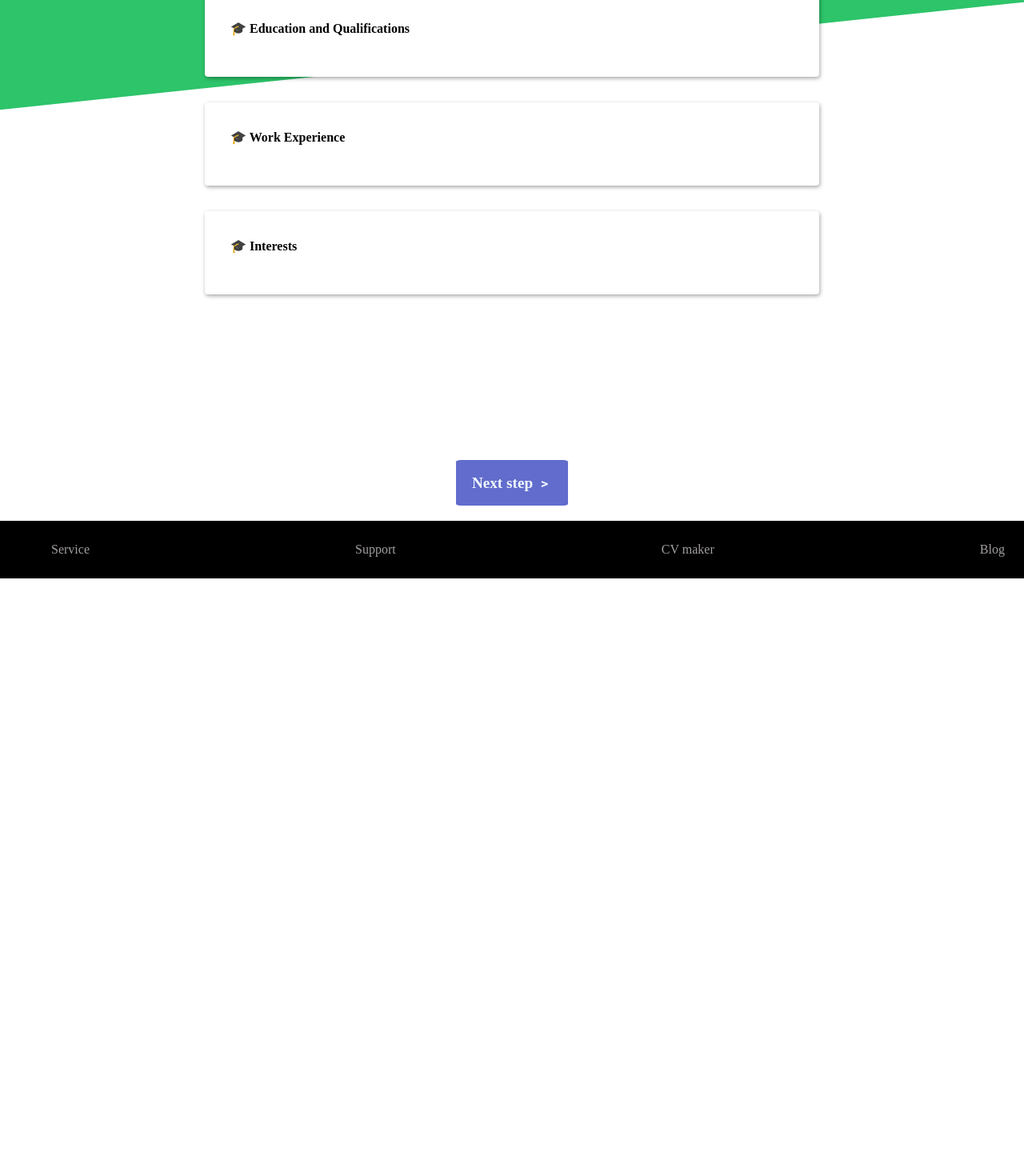
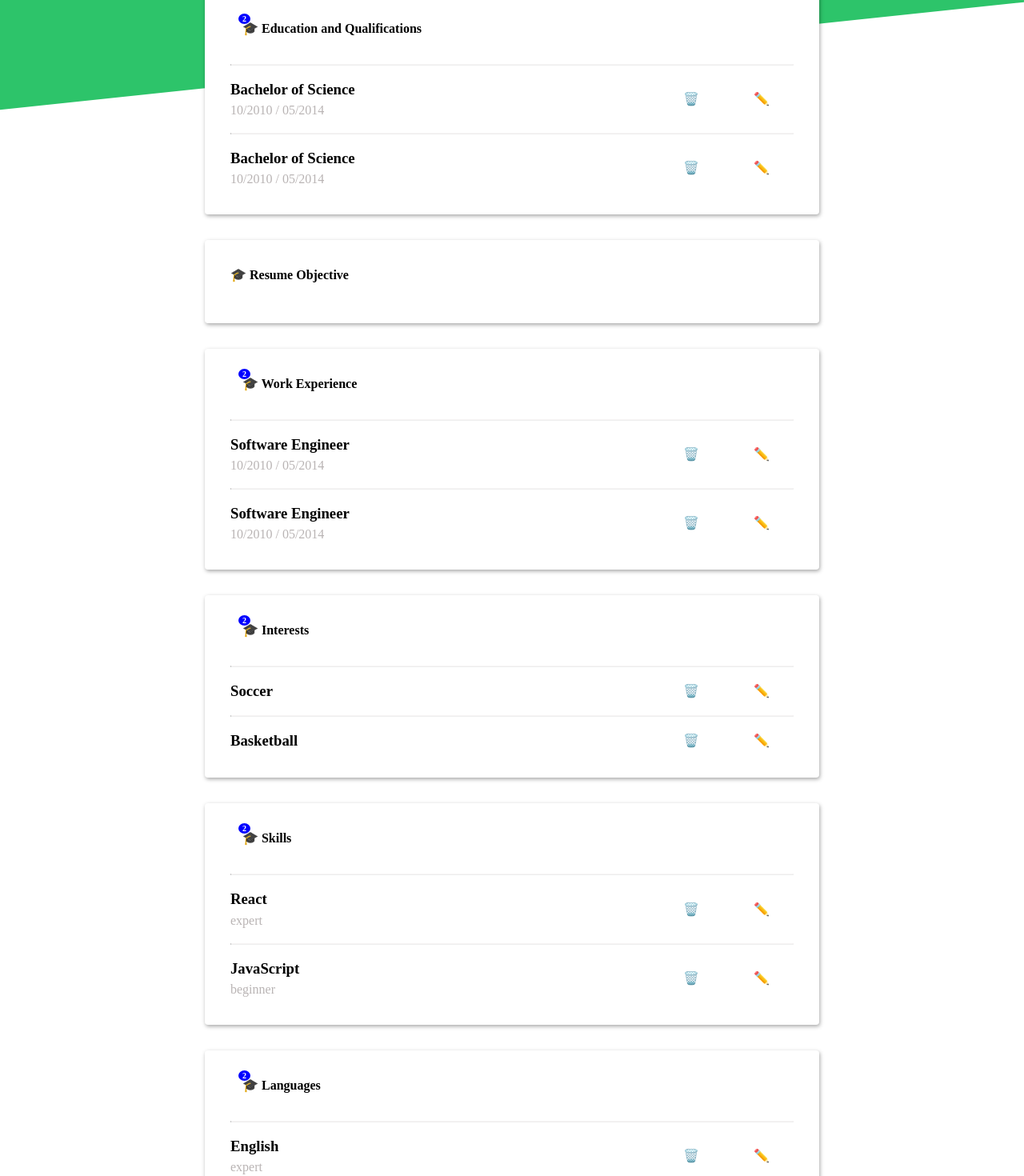
Before and after one commit to chucoyos/CV-application, a React (Vite) app: page /experiences in a window 1280 px wide. Shown: the part 210-1680 px from the top of the page at 80% size. Before the commit the page ends 933 px from the top, so only its background shows below. Built offline with nearby package versions, Linux system fonts and the light colour scheme.

Commit message:
Add skills and languages sections

```diff
--- a/src/App.css
+++ b/src/App.css
@@ -345,3 +345,25 @@ textarea {
 	cursor: pointer;
 	margin-right: 24px;
 }
+.templates {
+	position: relative;
+	top: -160px;
+	display: flex;
+	justify-content: space-between;
+	margin-top: 16px;
+	gap: 16px;
+	flex-wrap: wrap;
+	padding: 32px;
+}
+.template {
+	background-color: var(--secondary-color);
+	display: flex;
+	flex: 1;
+	margin: 32px auto;
+	padding: 32px;
+	border: none;
+	border-radius: 4px;
+	box-shadow: 1px 2px 5px 0px rgba(0, 0, 0, 0.35);
+	-webkit-box-shadow: 1px 2px 5px 0px rgba(0, 0, 0, 0.35);
+	-moz-box-shadow: 1px 2px 5px 0px rgba(0, 0, 0, 0.35);
+}
--- a/src/Router.jsx
+++ b/src/Router.jsx
@@ -8,11 +8,69 @@ import Template from './components/Template'
 import { useState } from 'react'
 
 function Router() {
-	const [generalInfo, setGeneralInfo] = useState({})
-	const [education, setEducation] = useState([])
-	const [workExperience, setWorkExperience] = useState([])
-	const [interests, setInterests] = useState([])
+	const [generalInfo, setGeneralInfo] = useState({
+		name: 'Tom',
+		last: 'Cruise',
+		email: 'mail.com',
+		phone: '0123456789',
+		address: '1234 Main St',
+		zip: '12345',
+		city: 'Los Angeles',
+	})
+	const [education, setEducation] = useState([
+		{
+			degree: 'Bachelor of Science',
+			city: 'Los Angeles',
+			school: 'University of California',
+			startDate: '10/2010',
+			endDate: '05/2014',
+			description: 'Computer Science',
+			id: 1,
+		},
+		{
+			degree: 'Bachelor of Science',
+			city: 'Los Angeles',
+			school: 'University of California',
+			startDate: '10/2010',
+			endDate: '05/2014',
+			description: 'Computer Science',
+			id: 2,
+		},
+	])
+	const [workExperience, setWorkExperience] = useState([
+		{
+			jobTitle: 'Software Engineer',
+			companyCity: 'Los Angeles',
+			company: 'Google',
+			workStartDate: '10/2010',
+			workEndDate: '05/2014',
+			workDescription: 'Computer Science',
+		},
+		{
+			jobTitle: 'Software Engineer',
+			companyCity: 'Los Angeles',
+			company: 'Google',
+			workStartDate: '10/2010',
+			workEndDate: '05/2014',
+			workDescription: 'Computer Science',
+		},
+	])
+	const [interests, setInterests] = useState([
+		{ interest: 'Soccer', id: 1 },
+		{ interest: 'Basketball', id: 2 },
+	])
 	const [interest, setInterest] = useState('')
+	const [resumeObjective, setResumeObjective] = useState({
+		objective: 'To obtain a position as a software engineer',
+	})
+	const [skills, setSkills] = useState([
+		{ skill: 'React', level: 'expert', id: 1 },
+		{ skill: 'JavaScript', level: 'beginner', id: 2 },
+	])
+	const [languages, setLanguages] = useState([
+		{ language: 'English', level: 'expert', id: 1 },
+		{ language: 'Spanish', level: 'beginner', id: 2 },
+	])
 	const router = createBrowserRouter([
 		{
 			path: '/',
@@ -44,12 +102,25 @@ function Router() {
 							setInterests={setInterests}
 							interest={interest}
 							setInterest={setInterest}
+							resumeObjective={resumeObjective}
+							setResumeObjective={setResumeObjective}
+							skills={skills}
+							setSkills={setSkills}
+							languages={languages}
+							setLanguages={setLanguages}
 						/>
 					),
 				},
 				{
 					path: '/template',
-					element: <Template />,
+					element: (
+						<Template
+							generalInfo={generalInfo}
+							education={education}
+							workExperience={workExperience}
+							interests={interests}
+						/>
+					),
 				},
 				{
 					path: '*',
--- a/src/components/ExperienceCard.jsx
+++ b/src/components/ExperienceCard.jsx
@@ -49,12 +49,14 @@ const ExperienceCard = (props) => {
 					{props.form}
 				</div>{' '}
 				{/* end div id= educationForm */}
+				{props.isArray && (
 					<button
 						className='add'
 						onClick={toggleForm}
 					>
 						<span>+</span>Add another {props.experienceName}
 					</button>
+				)}
 			</div>
 
 			{/* End Card body */}
--- a/src/components/Experiences.jsx
+++ b/src/components/Experiences.jsx
@@ -4,12 +4,6 @@ import { v4 } from 'uuid'
 import Button from './Button'
 
 const Experiences = (props) => {
-	const toggleForm = (id) => {
-		const formContainer = document.getElementById(id)
-		const toggleStyle =
-			formContainer.style.display === 'block' ? 'none' : 'block'
-		formContainer.style.display = toggleStyle
-	}
 	const openForm = (id) => {
 		const formContainer = document.getElementById(id)
 		formContainer.style.display = 'block'
@@ -165,6 +159,180 @@ const Experiences = (props) => {
 		onInterestDelete(id)
 		openForm('interestForm')
 	}
+	// resume objective
+	const [objective, setObjective] = useState('')
+	const handleResumeObjective = (e) => {
+		setObjective(e.target.value)
+	}
+	const onResumeObjectiveSubmit = (e) => {
+		e.preventDefault()
+		props.setResumeObjective({ objective: objective })
+	}
+	// skills
+	const [skill, setSkill] = useState('')
+	const [level, setLevel] = useState('beginner')
+	const handleSkill = (e) => {
+		setSkill(e.target.value)
+	}
+	const handleLevel = (e) => {
+		setLevel(e.target.value)
+	}
+	const onSkillSubmit = (e) => {
+		e.preventDefault()
+		props.setSkills([...props.skills, { skill: skill, level: level, id: v4() }])
+		setSkill('')
+		setLevel('beginner')
+		closeForm('skillForm')
+	}
+	const onSkillDelete = (id) => {
+		props.setSkills(props.skills.filter((skill) => skill.id !== id))
+	}
+	const onSkillEdit = (id) => {
+		const skill = props.skills.find((skill) => skill.id === id)
+		setSkill(skill.skill)
+		setLevel(skill.level)
+		onSkillDelete(id)
+		openForm('skillForm')
+	}
+	// languages
+	const [language, setLanguage] = useState('')
+	const handleLanguage = (e) => {
+		setLanguage(e.target.value)
+	}
+	const onLanguageSubmit = (e) => {
+		e.preventDefault()
+		props.setLanguages([
+			...props.languages,
+			{ language: language, level: level, id: v4() },
+		])
+		setLanguage('')
+		setLevel('beginner')
+		closeForm('languageForm')
+	}
+	const onLanguageDelete = (id) => {
+		props.setLanguages(props.languages.filter((language) => language.id !== id))
+	}
+	const onLanguageEdit = (id) => {
+		const language = props.languages.find((language) => language.id === id)
+		setLanguage(language.language)
+		setLevel(language.level)
+		onLanguageDelete(id)
+		openForm('languageForm')
+	}
+
+	const skillsList = props.skills.map((skill) => (
+		<li key={skill.id}>
+			<hr />
+			<div className='inputDuo'>
+				<div className='inputGroup'>
+					<h3>{skill.skill}</h3>
+					<p>{skill.level}</p>
+				</div>
+				<div className='editList'>
+					<button
+						onClick={() => {
+							onSkillDelete(skill.id)
+						}}
+					>
+						🗑️
+					</button>
+					<button
+						onClick={() => {
+							onSkillEdit(skill.id)
+							openForm('skillForm')
+						}}
+					>
+						✏️
+					</button>
+				</div>
+			</div>
+		</li>
+	))
+	const languagesList = props.languages.map((language) => (
+		<li key={language.id}>
+			<hr />
+			<div className='inputDuo'>
+				<div className='inputGroup'>
+					<h3>{language.language}</h3>
+					<p>{language.level}</p>
+				</div>
+				<div className='editList'>
+					<button
+						onClick={() => {
+							onLanguageDelete(language.id)
+						}}
+					>
+						🗑️
+					</button>
+					<button
+						onClick={() => {
+							onLanguageEdit(language.id)
+							openForm('languageForm')
+						}}
+					>
+						✏️
+					</button>
+				</div>
+			</div>
+		</li>
+	))
+
+	const languageForm = (
+		<form onSubmit={onLanguageSubmit}>
+			<div className='inputDuo'>
+				<div className='inputGroup'>
+					<label>Language</label>
+					<input
+						type='text'
+						name='language'
+						placeholder='e.g. English'
+						value={language}
+						onChange={handleLanguage}
+						required
+					/>
+				</div>
+				<div className='inputGroup'>
+					<label>Level</label>
+					<select
+						name='level'
+						value={level}
+						onChange={handleLevel}
+						required
+					>
+						<option value='beginner'>Beginner</option>
+						<option value='intermediate'>Intermediate</option>
+						<option value='expert'>Expert</option>
+					</select>
+				</div>
+			</div>
+			<div className='btnGroup'>
+				<button
+					className='first'
+					type='button'
+					onClick={() => {
+						setLanguage('')
+						setLevel('beginner')
+						closeForm('languageForm')
+					}}
+				>
+					🗑️ Delete
+				</button>
+				<button type='submit'>💾️ Save</button>
+			</div>
+		</form>
+	)
+
+	const resumeObjectiveForm = (
+		<form onSubmit={onResumeObjectiveSubmit}>
+			<div className='inputGroup'>
+				<label>Resume Objective</label>
+				<textarea
+					value={objective}
+					onChange={handleResumeObjective}
+				/>
+			</div>
+		</form>
+	)
 
 	const educationList = props.education.map((edu) => (
 		<li key={edu.id}>
@@ -450,6 +618,50 @@ const Experiences = (props) => {
 			</div>
 		</form>
 	)
+	const skillsForm = (
+		<form onSubmit={onSkillSubmit}>
+			<div className='inputDuo'>
+				<div className='inputGroup'>
+					<label>Skill</label>
+					<input
+						type='text'
+						name='skill'
+						placeholder='e.g. React'
+						value={skill}
+						onChange={handleSkill}
+						required
+					/>
+				</div>
+				<div className='inputGroup'>
+					<label>Level</label>
+					<select
+						name='level'
+						value={level}
+						onChange={handleLevel}
+						required
+					>
+						<option value='beginner'>Beginner</option>
+						<option value='intermediate'>Intermediate</option>
+						<option value='expert'>Expert</option>
+					</select>
+				</div>
+			</div>
+			<div className='btnGroup'>
+				<button
+					className='first'
+					type='button'
+					onClick={() => {
+						setSkill('')
+						setLevel('beginner')
+						closeForm('skillForm')
+					}}
+				>
+					🗑️ Delete
+				</button>
+				<button type='submit'>💾️ Save</button>
+			</div>
+		</form>
+	)
 
 	return (
 		<div className='App'>
@@ -477,6 +689,18 @@ const Experiences = (props) => {
 				formId='educationForm'
 				form={educationForm}
 				count={props.education.length}
+				isArray={true}
+			></ExperienceCard>
+			{/* Resume objective */}
+			<ExperienceCard
+				cardTitle='Resume Objective'
+				resumeObjective={props.resumeObjective}
+				setResumeObjective={props.setResumeObjective}
+				divId='resumeObjectiveCard'
+				formId='resumeObjectiveForm'
+				form={resumeObjectiveForm}
+				count={props.resumeObjective.length}
+				isArray={false}
 			></ExperienceCard>
 
 			{/* Work experience Card */}
@@ -495,6 +719,7 @@ const Experiences = (props) => {
 				list={workExperienceList}
 				form={workExperienceForm}
 				count={props.workExperience.length}
+				isArray={true}
 			></ExperienceCard>
 			{/* ==========Interests Card ============ */}
 			<ExperienceCard
@@ -509,7 +734,43 @@ const Experiences = (props) => {
 				formId='interestForm'
 				form={interestsForm}
 				count={props.interests.length}
+				isArray={true}
 			></ExperienceCard>
+			{/* ==========Skills Card ============ */}
+			<ExperienceCard
+				cardTitle='Skills'
+				skills={props.skills}
+				setSkills={props.setSkills}
+				skill={props.skill}
+				setSkill={props.setSkill}
+				level={props.level}
+				setLevel={props.setLevel}
+				list={skillsList}
+				divId='skillsCard'
+				experienceName='Skill'
+				formId='skillForm'
+				form={skillsForm}
+				count={props.skills.length}
+				isArray={true}
+			></ExperienceCard>
+			{/* ==========Languages Card ============ */}
+			<ExperienceCard
+				cardTitle='Languages'
+				languages={props.languages}
+				setLanguages={props.setLanguages}
+				language={props.language}
+				setLanguage={props.setLanguage}
+				level={props.level}
+				setLevel={props.setLevel}
+				list={languagesList}
+				divId='languagesCard'
+				experienceName='Language'
+				formId='languageForm'
+				form={languageForm}
+				count={props.languages.length}
+				isArray={true}
+			></ExperienceCard>
+
 			<Button
 				text='Next step ﹥'
 				path='/template'
--- /dev/null
+++ b/src/components/Madrid.jsx
@@ -0,0 +1,9 @@
+function Madrid(props) {
+	return (
+		<div className='template'>
+			<h1>Madrid</h1>
+			<p>Madrid is the capital of Spain.</p>
+		</div>
+	)
+}
+export default Madrid
--- /dev/null
+++ b/src/components/Oslo.jsx
@@ -0,0 +1,10 @@
+function Oslo(props) {
+	return (
+		<div className='template'>
+			<hr />
+			<h1>{props.generalInfo.name}</h1>
+			<p>Oslo is the capital of Norway.</p>
+		</div>
+	)
+}
+export default Oslo
--- /dev/null
+++ b/src/components/Santiago.jsx
@@ -0,0 +1,8 @@
+function Santiago() {
+	return (
+		<div className='template'>
+			<h1>Santiago</h1>
+		</div>
+	)
+}
+export default Santiago
```
Also changed, not shown: src/components/Template.jsx (+18 -3 lines). Lines whose indentation alone changed are shown as unchanged.
